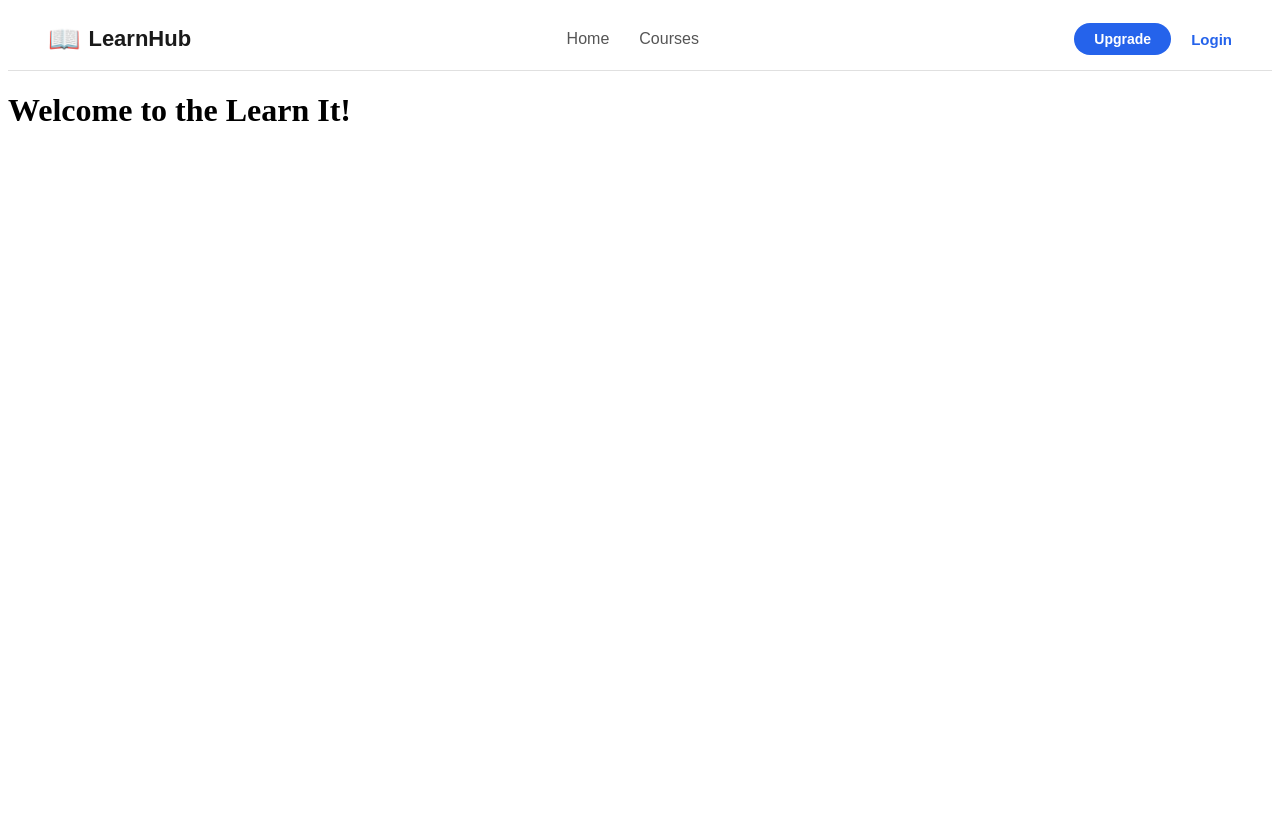
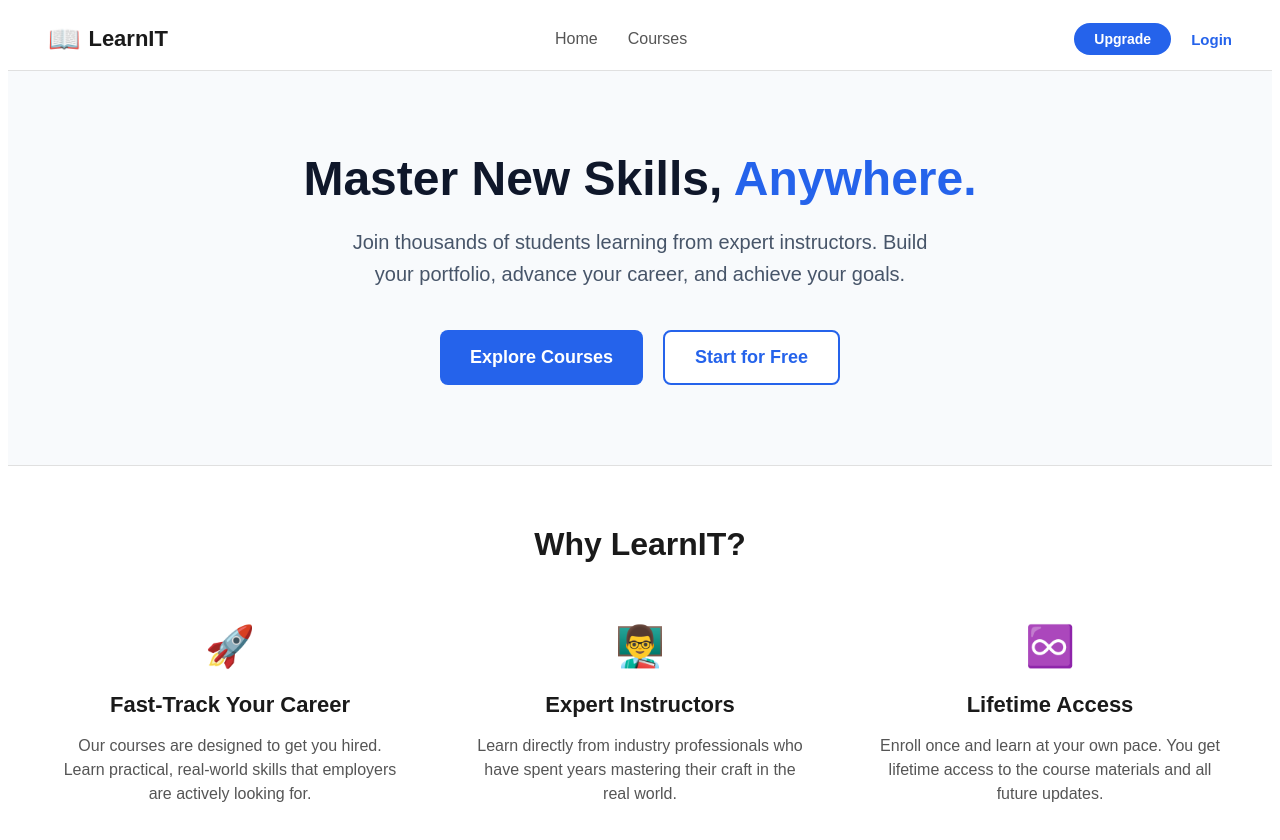
Before and after one commit to rahul078s/learn_it, a React app in the folder frontend/: page / in a window 1280 px wide. Shown: the top 840 px of the page. Before the commit the page ends 800 px from the top, so only its background shows below. Built offline with nearby package versions, Linux system fonts and the light colour scheme; the HTML template or start-up script is replaced by a standard one.

Commit message:
Updated Home page and fix home path in navbar

```diff
--- a/frontend/src/App.jsx
+++ b/frontend/src/App.jsx
@@ -6,21 +6,18 @@ import ProtectedRoute from './components/ProtectedRoute';
 import Navbar from './components/Navbar';
 import CourseDetail from './pages/CourseDetail';
 import Register from './pages/Register';
-
-function Home() {
-    return <h1>Welcome to the Learn It!</h1>;
-}
+import Home from './pages/Home';
 
 export default function App() {
     return (
         <BrowserRouter>
             <Navbar />
             <Routes>
+                <Route path="/" element={<Home />} />
                 <Route path="/register" element={<Register />} />
                 <Route path="/login" element={<Login />} />
-                <Route path="/" element={<Home />} />
-                <Route path="/courses" element={<CourseCatalog />}/>
-                <Route path="/courses/:id" element={<CourseDetail />}/>
+                <Route path="/courses" element={<CourseCatalog />} />
+                <Route path="/courses/:id" element={<CourseDetail />} />
 
                 {/* Private Routes */}
                 <Route path='/my-learning' element={
--- a/frontend/src/components/Navbar.jsx
+++ b/frontend/src/components/Navbar.jsx
@@ -16,13 +16,13 @@ export default function Navbar() {
             {/* Left Section */}
             <div>
                 <Link to="/" style={styles.logo}>
-                    <span style={styles.logoIcon}>📖</span> LearnHub
+                    <span style={styles.logoIcon}>📖</span> LearnIT
                 </Link>
             </div>
 
             {/* Middle Section */}
             <div style={styles.navLinks}>
-                <Link to='/home' style={styles.link}>Home</Link>
+                <Link to='/' style={styles.link}>Home</Link>
                 <Link to='/courses' style={styles.link}>Courses</Link>
 
                 {/* Render My courses only if the user is Authenticated */}
--- a/frontend/src/pages/Home.jsx
+++ b/frontend/src/pages/Home.jsx
@@ -0,0 +1,67 @@
+import { useNavigate } from 'react-router-dom';
+
+export default function Home() {
+    const navigate = useNavigate();
+
+    return (
+        <div style={{ fontFamily: 'sans-serif', color: '#1a1a1a' }}>
+
+            {/* 1. HERO SECTION */}
+            <div style={{ backgroundColor: '#f8fafc', padding: '80px 20px', textAlign: 'center', borderBottom: '1px solid #e0e0e0' }}>
+                <h1 style={{ fontSize: '48px', margin: '0 0 20px 0', fontWeight: '900', color: '#0f172a' }}>
+                    Master New Skills, <span style={{ color: '#2563eb' }}>Anywhere.</span>
+                </h1>
+                <p style={{ fontSize: '20px', color: '#475569', maxWidth: '600px', margin: '0 auto 40px auto', lineHeight: '1.6' }}>
+                    Join thousands of students learning from expert instructors.
+                    Build your portfolio, advance your career, and achieve your goals.
+                </p>
+
+                <div style={{ display: 'flex', justifyContent: 'center', gap: '20px' }}>
+                    <button
+                        onClick={() => navigate('/courses')}
+                        style={{ backgroundColor: '#2563eb', color: 'white', border: 'none', padding: '15px 30px', fontSize: '18px', borderRadius: '8px', cursor: 'pointer', fontWeight: 'bold' }}
+                    >
+                        Explore Courses
+                    </button>
+                    <button
+                        onClick={() => navigate('/register')}
+                        style={{ backgroundColor: 'white', color: '#2563eb', border: '2px solid #2563eb', padding: '15px 30px', fontSize: '18px', borderRadius: '8px', cursor: 'pointer', fontWeight: 'bold' }}
+                    >
+                        Start for Free
+                    </button>
+                </div>
+            </div>
+
+            {/* 2. VALUE PROPOSITION SECTION */}
+            <div style={{ maxWidth: '1200px', margin: '60px auto', padding: '0 20px' }}>
+                <h2 style={{ textAlign: 'center', fontSize: '32px', marginBottom: '40px' }}>Why LearnIT?</h2>
+
+                <div style={{ display: 'grid', gridTemplateColumns: 'repeat(auto-fit, minmax(300px, 1fr))', gap: '30px' }}>
+
+                    {/* Feature 1 */}
+                    <div style={{ textAlign: 'center', padding: '20px' }}>
+                        <div style={{ fontSize: '40px', marginBottom: '15px' }}>🚀</div>
+                        <h3 style={{ fontSize: '22px', marginBottom: '10px' }}>Fast-Track Your Career</h3>
+                        <p style={{ color: '#555', lineHeight: '1.5' }}>Our courses are designed to get you hired. Learn practical, real-world skills that employers are actively looking for.</p>
+                    </div>
+
+                    {/* Feature 2 */}
+                    <div style={{ textAlign: 'center', padding: '20px' }}>
+                        <div style={{ fontSize: '40px', marginBottom: '15px' }}>👨‍🏫</div>
+                        <h3 style={{ fontSize: '22px', marginBottom: '10px' }}>Expert Instructors</h3>
+                        <p style={{ color: '#555', lineHeight: '1.5' }}>Learn directly from industry professionals who have spent years mastering their craft in the real world.</p>
+                    </div>
+
+                    {/* Feature 3 */}
+                    <div style={{ textAlign: 'center', padding: '20px' }}>
+                        <div style={{ fontSize: '40px', marginBottom: '15px' }}>♾️</div>
+                        <h3 style={{ fontSize: '22px', marginBottom: '10px' }}>Lifetime Access</h3>
+                        <p style={{ color: '#555', lineHeight: '1.5' }}>Enroll once and learn at your own pace. You get lifetime access to the course materials and all future updates.</p>
+                    </div>
+
+                </div>
+            </div>
+
+        </div>
+    );
+}
```
